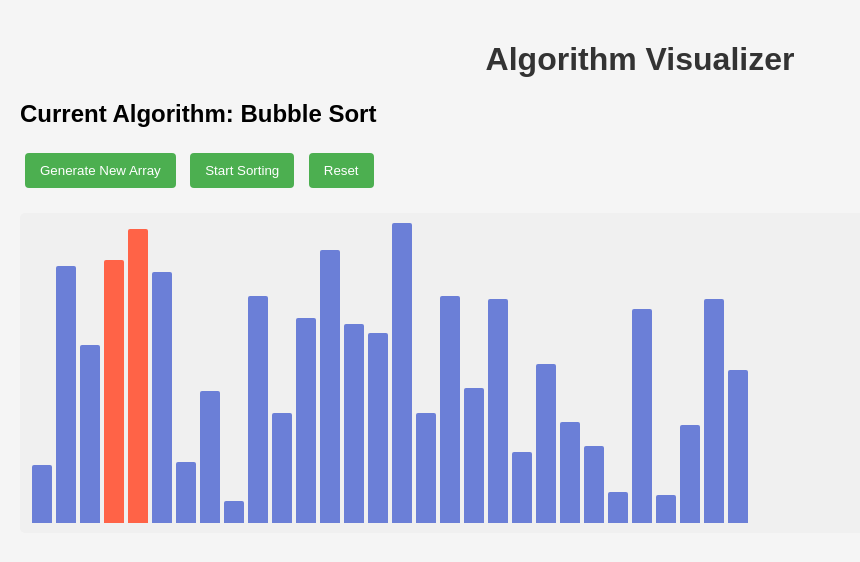
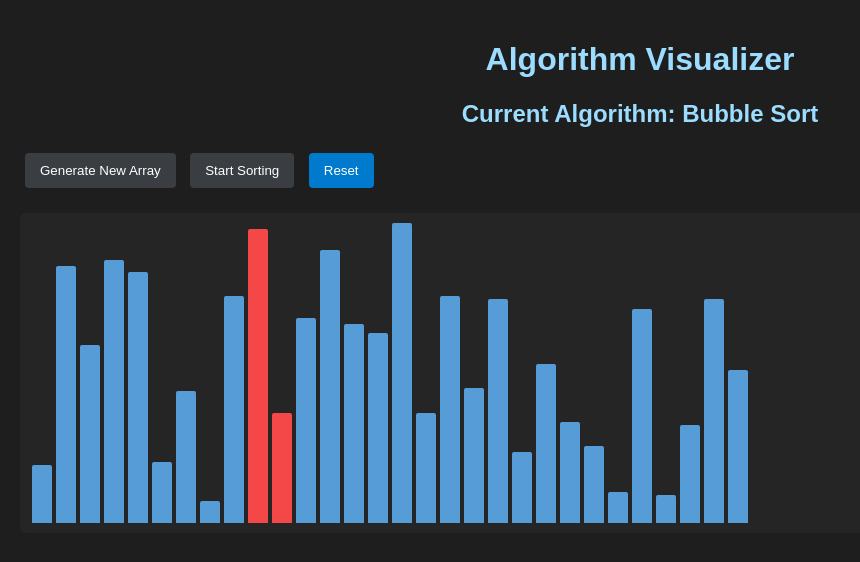
Before and after one commit to jeaflynn/algorithm-visualizer, a plain HTML site: page index.html in a window 1280 px wide. Both pictures are taken after a click on the button "Start Sorting". Shown: the whole page, without its empty margins (0-860 px from the left). Drawn offline with Linux system fonts and the light colour scheme.

Commit message:
Updates speeds and color of visualization

```diff
--- a/scripts/bubbleSort.js
+++ b/scripts/bubbleSort.js
@@ -23,13 +23,13 @@ async function bubbleSort(arr) {
             updateVisualization(array, [j, j+1], 'comparing');
             comparisons++;
 
-            await delay(250);
+            await delay(100);
 
             if (array[j] > array[j+1]){
                 updateVisualization(array, [j, j+1], 'swapping');
                 swaps++;
 
-                await delay(250);
+                await delay(100);
 
                 let temp = array[j];
                 array[j] = array[j+1];
@@ -37,7 +37,7 @@ async function bubbleSort(arr) {
 
                 updateVisualization(array, [j, j+1], 'swapping');
 
-                await delay(250);
+                await delay(100);
 
                 swapped = true;
             }
@@ -51,7 +51,7 @@ async function bubbleSort(arr) {
         if (!swapped){
             for (let k=0; k<n-i-1; k++){
                 updateVisualization(array, [k], 'sorted');
-                await delay(100);
+                await delay(50);
             }
             break;
         }
--- a/styles.css
+++ b/styles.css
@@ -3,19 +3,26 @@ body {
     font-family: Arial, sans-serif;
     margin: 0;
     padding: 20px;
-    background-color: #f5f5f5;
+    background-color: #1e1e1e;
 }
 
-h1 {
+h1, h2 {
     text-align: center;
-    color: #333;
+    color: #9cdcfe;
+}
+
+.controls {
+    background-color: #252526;
+    padding: 10px;
+    border-radius: 5px;
+    margin-bottom: 15px;
 }
 
 /* Style for buttons */
 button {
     padding: 10px 15px;
     margin: 5px;
-    background-color: #4CAF50;
+    background-color: #007acc;
     color: white;
     border: none;
     border-radius: 4px;
@@ -23,7 +30,12 @@ button {
 }
 
 button:hover {
-    background-color: #45a049;
+    background-color: #0098ff;
+}
+
+button:disabled {
+    background-color: #3a3d41;
+    cursor: not-allowed;
 }
 
 /* Container for the array visualization */
@@ -33,7 +45,7 @@ button:hover {
     display: flex;
     align-items: flex-end;
     padding: 10px;
-    background-color: #f0f0f0;
+    background-color: #252526;
     border-radius: 5px;
 }
 
@@ -41,18 +53,18 @@ button:hover {
 .bar {
     width: 20px;
     margin: 0 2px;
-    background-color: #6b7fd7;
+    background-color: #569cd6;
     transition: height 0.1s ease;
     border-radius: 2px 2px 0 0;
 }
 
 /* Styles for different states of bars */
 .comparing {
-    background-color: #ffcc00;
+    background-color: #ffcb6b;
 }
 .swapping {
-    background-color: #ff6347;
+    background-color: #f44747;
 }
 .sorted {
-    background-color: #4CAF50;
+    background-color: #6a9955;
 }
```
